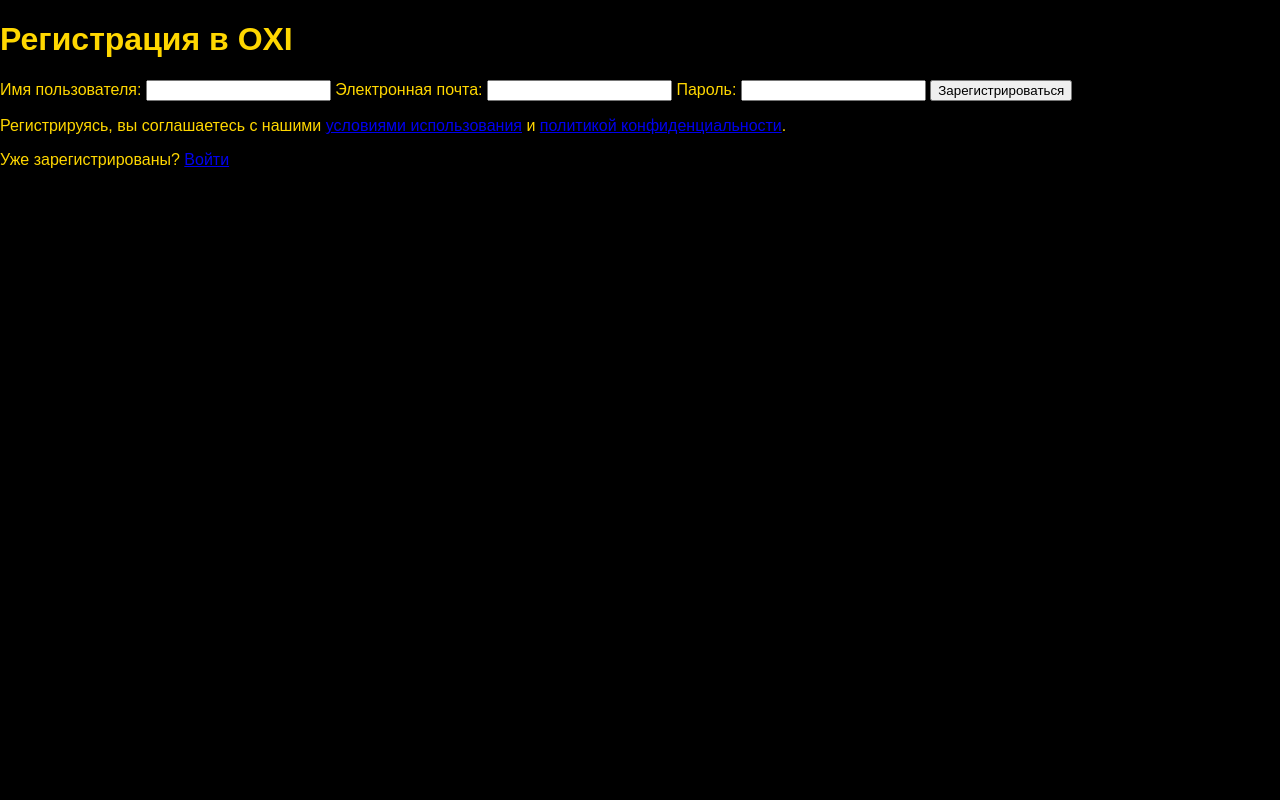
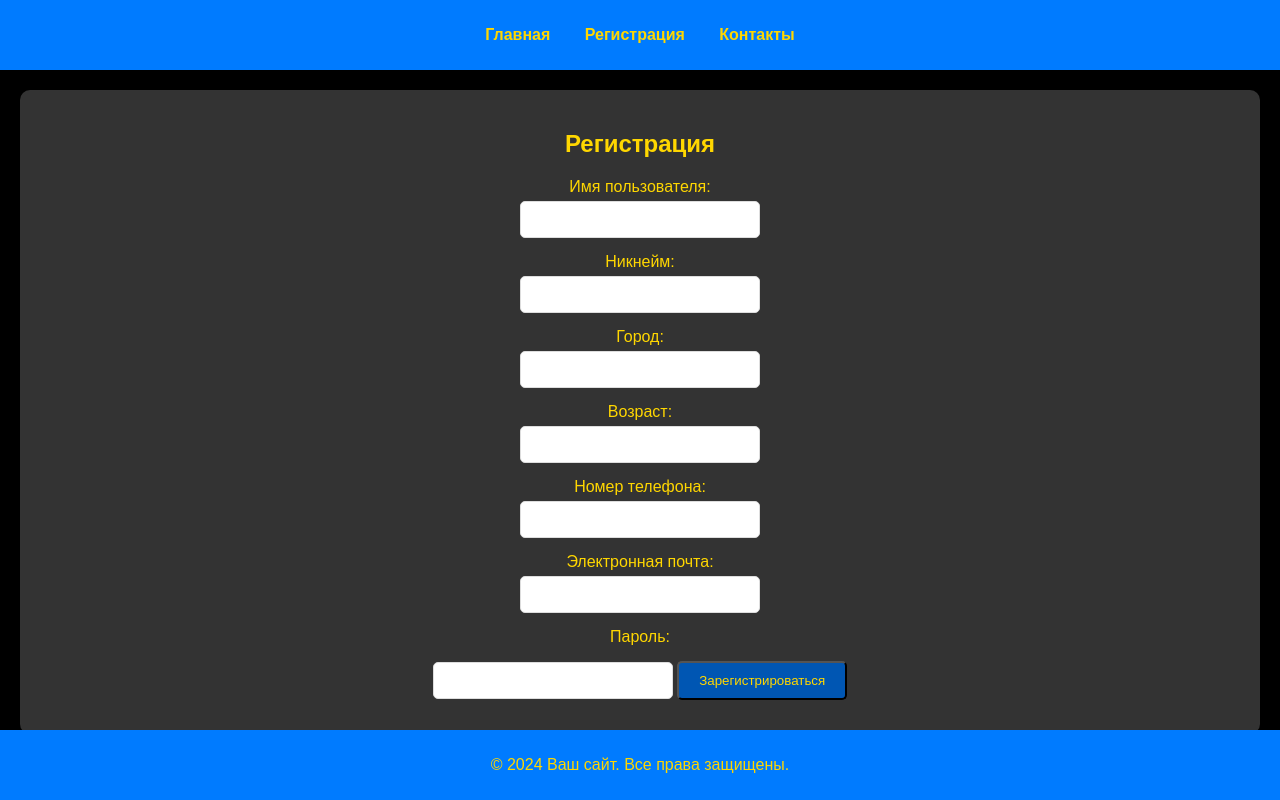
Before and after one commit to GrinevichEvgen/TODO, a Django app: page /register/ in a window 1280 px wide. Run offline with Django 4.2, Linux system fonts and the light colour scheme.

Commit message:
add register

```diff
--- a/notes/forms.py
+++ b/notes/forms.py
@@ -1,6 +1,9 @@
+import re
+
 from django import forms
 from django.contrib.auth.forms import UserCreationForm
 from django.contrib.auth.models import User
+from django.core.exceptions import ValidationError
 
 
 class AddNoteForm(forms.Form):
@@ -8,6 +11,23 @@ class AddNoteForm(forms.Form):
     text = forms.CharField(max_length=1000, widget=forms.Textarea)
 
 
-class RegisterForm(UserCreationForm):
-    model = User
-    fields = ['username', 'email', 'password1', 'password2']
+class RegisterForm(forms.Form):
+    username = forms.CharField(max_length=100, required=True)
+    nickname = forms.CharField(max_length=100, required=True)
+    city = forms.CharField(max_length=100, required=True)
+    age = forms.IntegerField(required=True, min_value=1, max_value=120)
+    phone = forms.CharField(max_length=15, required=True)
+    email = forms.EmailField(required=True)
+    password = forms.CharField(widget=forms.PasswordInput, required=True)
+
+    def clean_phone(self):
+        phone = self.cleaned_data.get('phone')
+        if not re.match(r'^\+?1?\d{9,15}$', phone):
+            raise ValidationError('Введите правильный номер телефона.')
+        return phone
+
+    def clean_age(self):
+        age = self.cleaned_data.get('age')
+        if age < 18:
+            raise ValidationError('Возраст должен быть не менее 18 лет.')
+        return age
--- a/notes/views.py
+++ b/notes/views.py
@@ -1,4 +1,3 @@
-from django.contrib.auth import login
 from django.shortcuts import render, redirect
 
 from notes.forms import AddNoteForm
@@ -24,8 +23,8 @@ def register(request):
     if request.method == 'POST':
         form = RegisterForm(request.POST)
         if form.is_valid():
-            user = form.save()
-            login(request, user)
+            # Обработка данных формы
+            # Например, создание пользователя
             return redirect('home')
     else:
         form = RegisterForm()
--- a/static/css/styles.css
+++ b/static/css/styles.css
@@ -1,14 +1,14 @@
 body {
-    font-family: 'small', sans-serif;
-    background-color: #000;
-    color: #ffd700;
+    font-family: 'Arial', sans-serif;
+    background-color: #000; /* Черный фон */
+    color: #ffd700; /* Золотой текст */
     margin: 0;
     padding: 0;
 }
 
 header {
-    background-color: #000000;
-    padding: 15px 0;
+    background-color: #007bff;
+    padding: 10px 0;
 }
 
 nav ul {
@@ -23,7 +23,7 @@ nav ul li {
 }
 
 nav ul li a {
-    color: gold;
+    color: #ffd700; /* Золотой текст */
     text-decoration: none;
     font-weight: bold;
 }
@@ -33,29 +33,42 @@ main {
     text-align: center;
 }
 
-.welcome-section {
-    background-color: #000000;
+.registration-section {
+    background-color: #333; /* Темный фон для секции */
     padding: 20px;
     border-radius: 10px;
     margin-bottom: 20px;
     position: relative;
 }
 
-.logo-container {
-    position: absolute;
-    top: 20px;
-    left: 20px;
+label {
+    display: block;
+    margin-bottom: 5px;
+    color: #ffd700; /* Золотой текст */
 }
 
-.logo {
-    width: 250px; /* Уменьшение размера эмблемы */
-    height: auto;
+input[type="text"],
+input[type="number"],
+input[type="tel"],
+input[type="email"],
+input[type="password"] {
+    width: 20%;
+    padding: 10px;
+    margin-bottom: 15px;
+    border: 1px solid #ddd;
+    border-radius: 5px;
+    box-sizing: border-box;
+}
+
+.error-messages {
+    color: red;
+    margin-top: 10px;
 }
 
 .btn {
     padding: 10px 20px;
-    background-color: #000000;
-    color: gold;
+    background-color: #007bff;
+    color: #ffd700; /* Золотой текст */
     text-decoration: none;
     border-radius: 5px;
     display: inline-block;
@@ -63,12 +76,12 @@ main {
 }
 
 .btn-primary {
-    background-color: grey;
+    background-color: #0056b3;
 }
 
 footer {
-    background-color: #000000;
-    color: gold;
+    background-color: #007bff;
+    color: #ffd700; /* Золотой текст */
     text-align: center;
     padding: 10px 0;
     position: fixed;
--- a/templates/notes/register.html
+++ b/templates/notes/register.html
@@ -7,11 +7,34 @@
     <link rel="stylesheet" href="{% static 'css/styles.css' %}">
 </head>
 <body>
-    <h1>Регистрация в OXI</h1>
+    <header>
+        <nav>
+            <ul>
+                <li><a href="{% url 'home' %}">Главная</a></li>
+                <li><a href="{% url 'register' %}">Регистрация</a></li>
+                <li><a href="#">Контакты</a></li>
+            </ul>
+        </nav>
+    </header>
+    <main>
+        <section class="registration-section">
+            <h1>Регистрация</h1>
             <form method="post">
                 {% csrf_token %}
                 <label for="username">Имя пользователя:</label>
                 <input type="text" id="username" name="username" required>
+
+                <label for="nickname">Никнейм:</label>
+                <input type="text" id="nickname" name="nickname" required>
+
+                <label for="city">Город:</label>
+                <input type="text" id="city" name="city" required>
+
+                <label for="age">Возраст:</label>
+                <input type="number" id="age" name="age" required>
+
+                <label for="phone">Номер телефона:</label>
+                <input type="tel" id="phone" name="phone" required>
 
                 <label for="email">Электронная почта:</label>
                 <input type="email" id="email" name="email" required>
@@ -19,9 +42,24 @@
                 <label for="password">Пароль:</label>
                 <input type="password" id="password" name="password" required>
 
-        <button type="submit">Зарегистрироваться</button>
+                <button type="submit" class="btn btn-primary">Зарегистрироваться</button>
             </form>
-    <p>Регистрируясь, вы соглашаетесь с нашими <a href="#">условиями использования</a> и <a href="#">политикой конфиденциальности</a>.</p>
-    <p>Уже зарегистрированы? <a href="{% url 'login' %}">Войти</a></p>
+            {% if form.errors %}
+                <div class="error-messages">
+                    <p>Пожалуйста, исправьте следующие ошибки:</p>
+                    <ul>
+                        {% for field in form %}
+                            {% for error in field.errors %}
+                                <li>{{ error }}</li>
+                            {% endfor %}
+                        {% endfor %}
+                    </ul>
+                </div>
+            {% endif %}
+        </section>
+    </main>
+    <footer>
+        <p>© 2024 Ваш сайт. Все права защищены.</p>
+    </footer>
 </body>
 </html>
```
Lines whose indentation alone changed are shown as unchanged.
